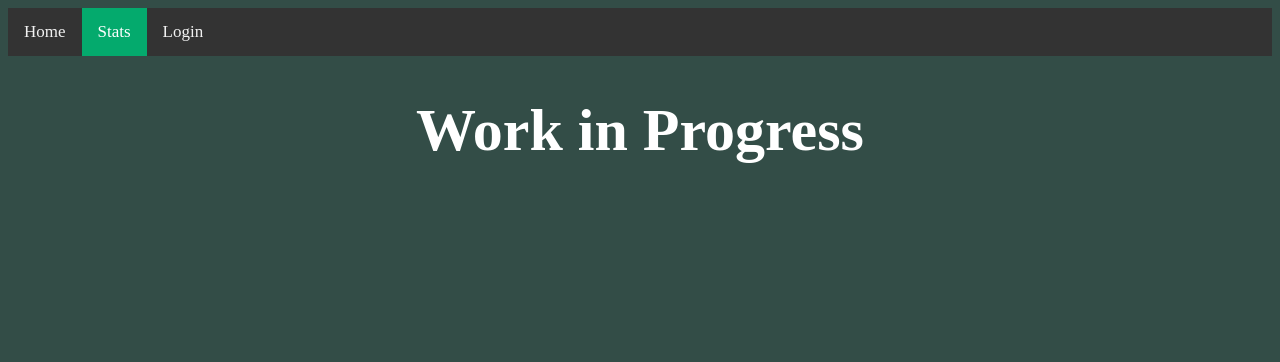
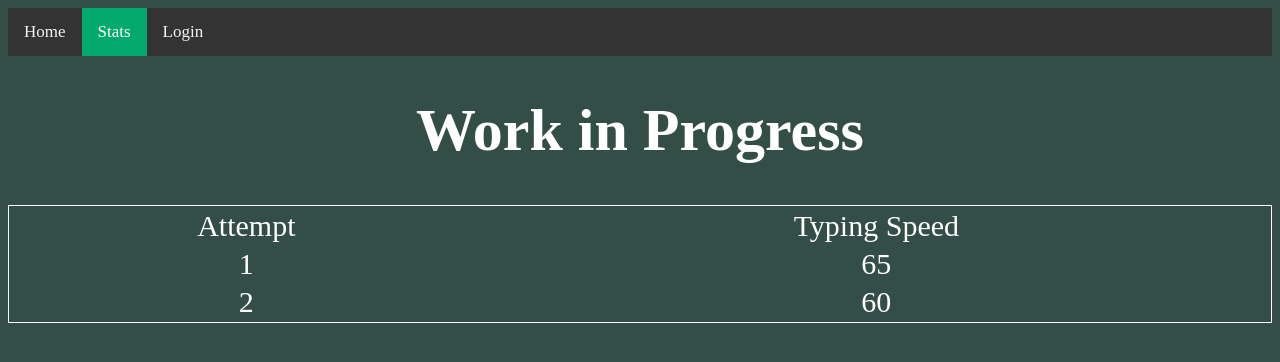
Before and after one commit to MVel1710/Typing-Practice-Website, a plain HTML site: page stats.html in a window 1280 px wide. Drawn offline with Linux system fonts and the light colour scheme.

Commit message:
Added some styling changes.

```diff
--- a/stats.html
+++ b/stats.html
@@ -14,5 +14,19 @@
     </div>
     <div class="statistics">
         <h1>Work in Progress</h1>
+        <table id="track" style="width: 100%;">
+            <tr>
+                <td>Attempt</td>
+                <td>Typing Speed</td>
+            </tr>
+            <tr>
+                <td>1</td>
+                <td>65</td>
+            </tr>
+            <tr>
+                <td>2</td>
+                <td>60</td>
+            </tr>
+        </table>
     </div>
 </body>
--- a/styles.css
+++ b/styles.css
@@ -58,3 +58,6 @@ body{
     background-color: #04AA6D;
     color: white;
   }
+  table{
+      border:1px solid;
+  }
```
Also changed, not shown: index.html (+1 -1 lines), login.html (+1 -1 lines), index.js (line endings or trailing spaces).
